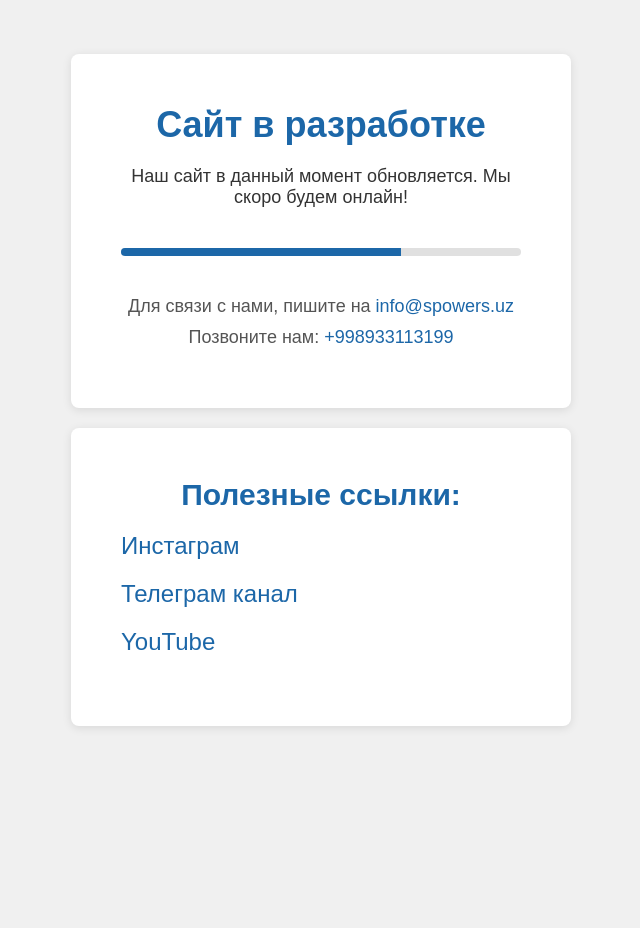
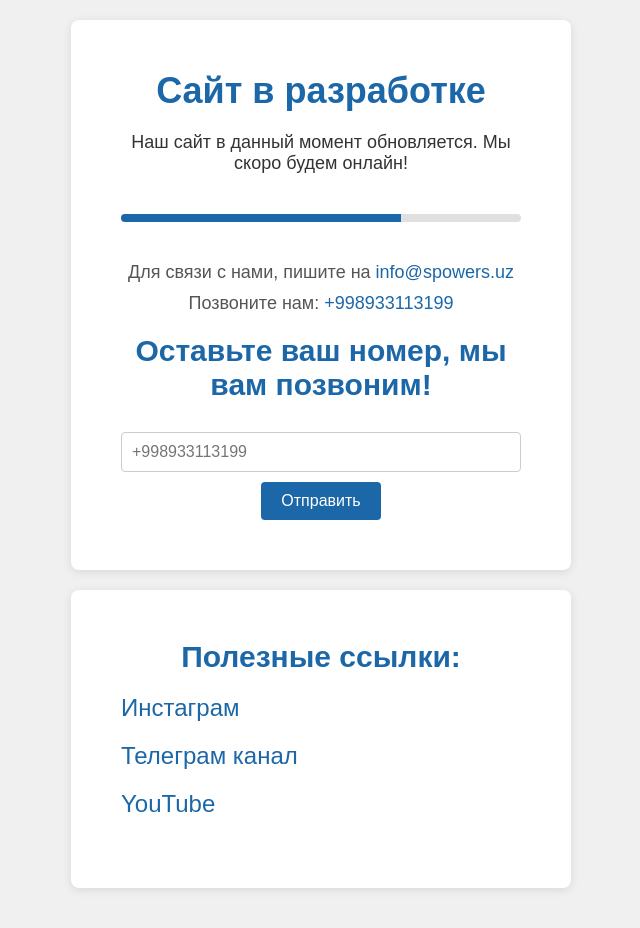
Before and after one commit to zefarkov/sps, a plain HTML site: page index.html in a window 1280 px wide. Shown: the whole page, without its empty margins (319-959 px from the left). Before the commit the page ends 800 px from the top, so only its background shows below. Drawn offline with Linux system fonts and the light colour scheme.

Commit message:
Update index.html

```diff
--- a/index.html
+++ b/index.html
@@ -109,17 +109,32 @@
             margin: 20px 0;
         }
 
-        /* Heading style */
-        .heading {
-            font-size: 28px;
-            color: #1c67a8;
-            margin-bottom: 10px;
+        /* Phone Number Form */
+        .phone-form {
+            margin-top: 20px;
         }
 
-        .sub-heading {
-            font-size: 20px;
-            color: #333;
-            margin-bottom: 20px;
+        .phone-form input[type="tel"] {
+            width: 100%;
+            padding: 10px;
+            margin: 10px 0;
+            border: 1px solid #ccc;
+            border-radius: 4px;
+            font-size: 16px;
+        }
+
+        .phone-form button {
+            padding: 10px 20px;
+            background-color: #1c67a8;
+            color: #fff;
+            border: none;
+            border-radius: 4px;
+            cursor: pointer;
+            font-size: 16px;
+        }
+
+        .phone-form button:hover {
+            background-color: #155a8a;
         }
     </style>
 </head>
@@ -136,18 +151,56 @@
             <p>Для связи с нами, пишите на <a href="mailto:info@spowers.uz">info@spowers.uz</a></p>
             <p>Позвоните нам: <a href="tel:+998933113199">+998933113199</a></p>
         </div>
+
+        <!-- Phone Number Form -->
+        <div class="phone-form">
+            <h2>Оставьте ваш номер, мы вам позвоним!</h2>
+            <form id="phoneForm">
+                <input type="tel" id="phone" name="phone" placeholder="+998933113199" required>
+                <button type="submit">Отправить</button>
+            </form>
         </div>
+    </div>
+
     <div class="container">
         <h2>Полезные ссылки:</h2>
         <div class="useful-links">
             <ul>
                 <li><a href="https://instagram.com/spowers.uz" target="_blank">Инстаграм</a></li>
-
                 <li><a href="https://t.me/spowers_uz" target="_blank">Телеграм канал</a></li>
-
                 <li><a href="http://www.youtube.com/@spowers_uz" target="_blank">YouTube</a></li>
             </ul>
         </div>
     </div>
+
+    <script>
+        // Handle form submission
+        document.getElementById('phoneForm').addEventListener('submit', async (event) => {
+            event.preventDefault();
+            const phoneNumber = document.getElementById('phone').value;
+
+
+            // Send the phone number to your Cloudflare Worker
+            const workerUrl = 'https://spowers-visit-informet-bot.orange-frog-033f.workers.dev/'; // Replace with your Worker URL
+            try {
+                const response = await fetch(workerUrl, {
+                    method: 'POST',
+                    headers: {
+                        'Content-Type': 'application/json',
+                    },
+                    body: JSON.stringify({ phone: phoneNumber }),
+                });
+
+                if (response.ok) {
+                    alert('Спасибо! Ваш номер телефона был отправлен.');
+                } else {
+                    alert('Ошибка при отправке номера телефона. Пожалуйста, попробуйте еще раз.');
+                }
+            } catch (error) {
+                console.error('Ошибка:', error);
+                alert('Произошла ошибка. Пожалуйста, попробуйте еще раз.');
+            }
+        });
+    </script>
 </body>
 </html>
```
Lines whose indentation alone changed are shown as unchanged.
